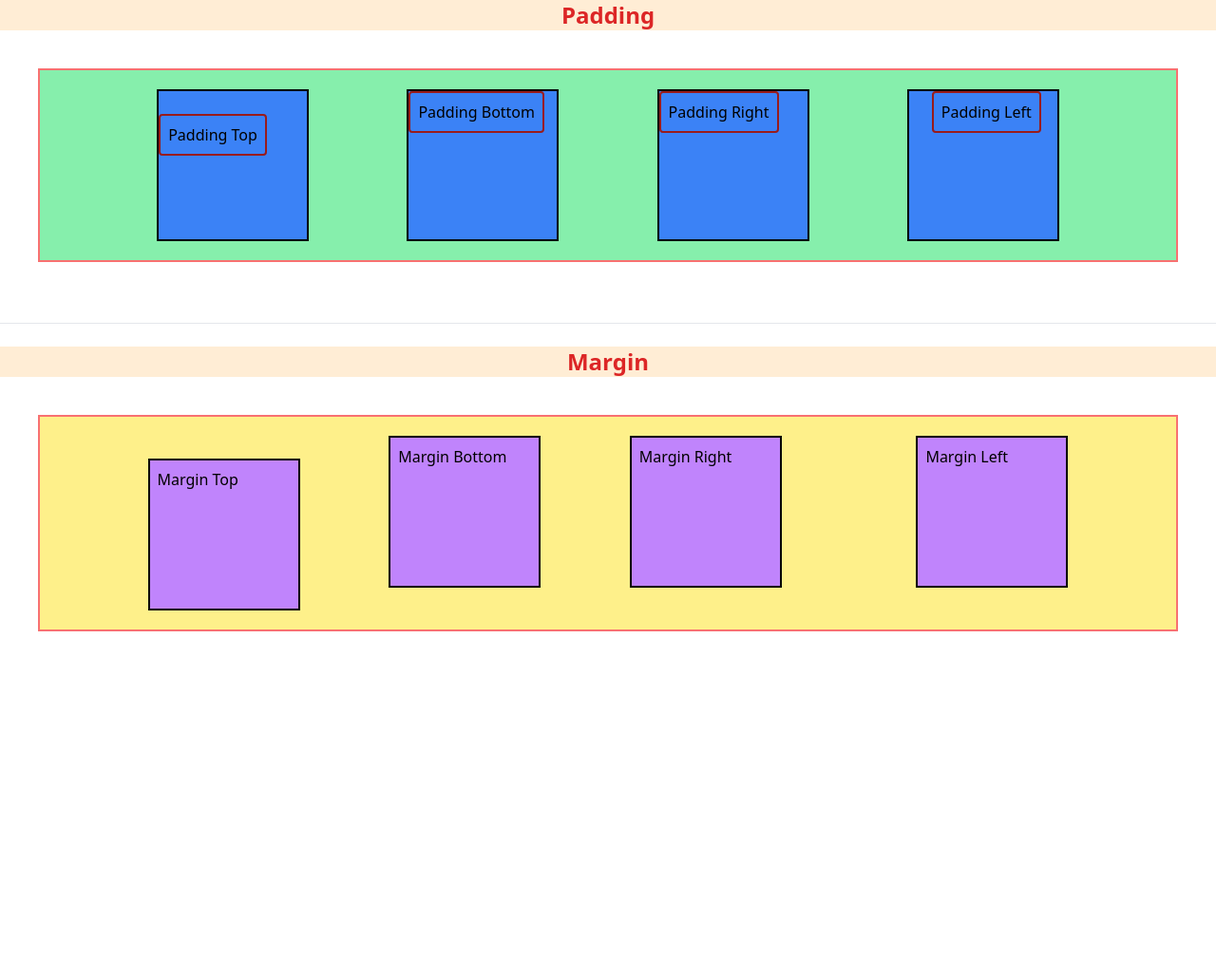
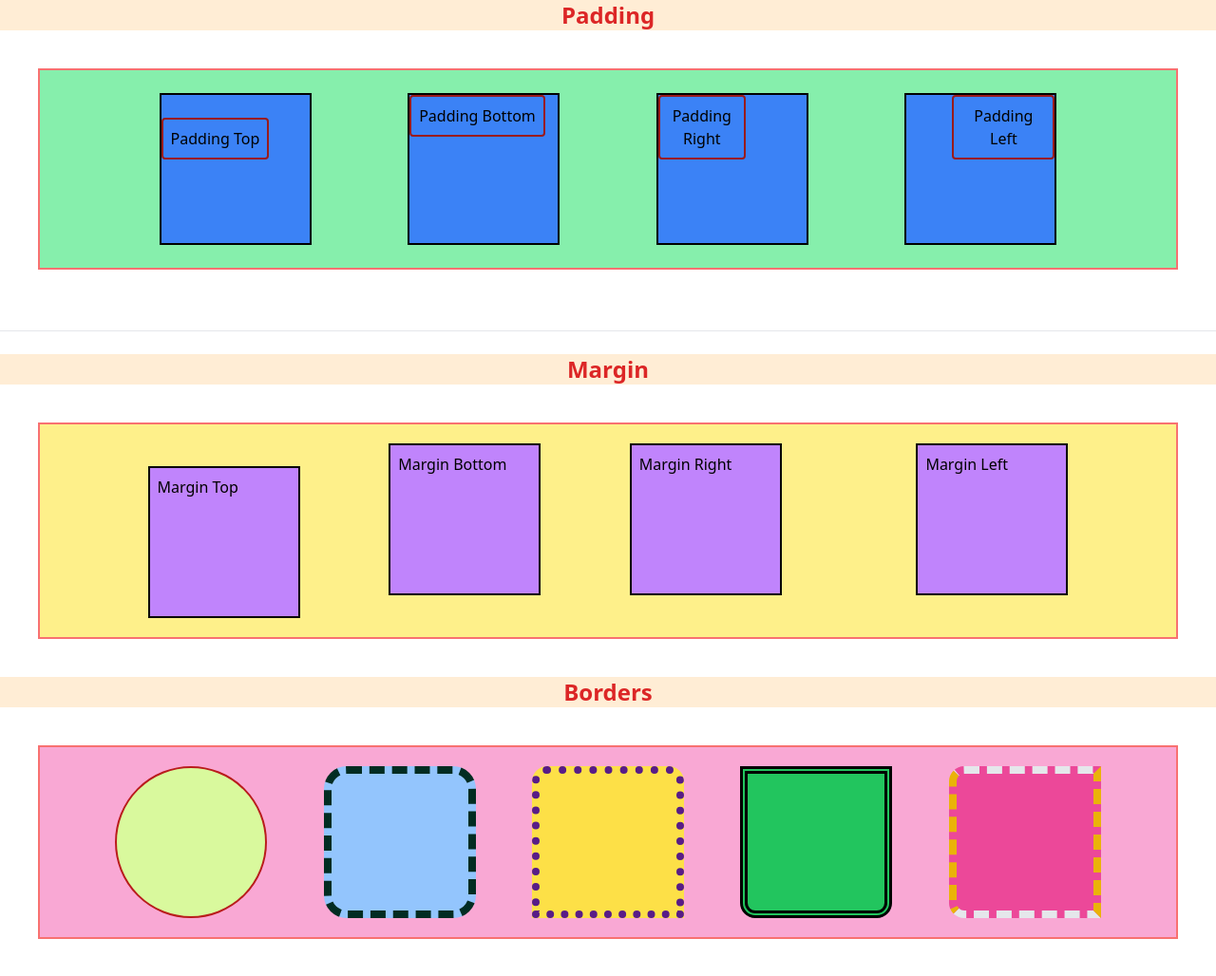
Before and after one commit to vijaydankhara/Tailwind_CSS, a website: page L3-Class/src/practice.html in a window 1280 px wide. Shown: the whole page at 95% size. Before the commit the page ends 800 px from the top, so only its background shows below. Drawn offline with Linux system fonts and the light colour scheme.

Commit message:
13-06-2024

```diff
--- a/L3-Class/src/practice.html
+++ b/L3-Class/src/practice.html
@@ -7,17 +7,17 @@
 </head>
 <body>
     <h1 class="bg-orange-100 text-center text-2xl text-red-600 font-bold">Padding</h1>
-    <div class="border-2 border-red-400  bg-green-300 flex justify-evenly m-10 p-5">
+    <div class="border-2 border-red-400  bg-green-300 flex justify-evenly m-10 p-6">
     <div class="h-40 w-40 border-2 border-black bg-blue-500 pt-6">
         <button class="border-2 border-red-800 text-center rounded p-2">Padding Top</button>
     </div>
-    <div class="h-40 w-40 border-2 border-black bg-blue-500 pb-6">
+    <div class="h-40 w-40 border-2 border-black bg-blue-500 pb-8">
         <button class="border-2 border-red-800 text-center rounded p-2">Padding Bottom</button>
     </div>
-    <div class="h-40 w-40 border-2 border-black bg-blue-500 pr-6">
+    <div class="h-40 w-40 border-2 border-black bg-blue-500 pr-16">
         <button class="border-2 border-red-800 text-center rounded p-2">Padding Right</button>
     </div>
-    <div class="h-40 w-40 border-2 border-black bg-blue-500 pl-6">
+    <div class="h-40 w-40 border-2 border-black bg-blue-500 pl-12">
         <button class="border-2 border-red-800 text-center rounded p-2">Padding Left</button>
     </div>
     </div>
@@ -41,5 +41,15 @@
     </div>
     </div>
 
+
+    <!-- Borders -->
+    <h1 class="bg-orange-100 text-center text-2xl text-red-600 font-bold">Borders</h1>
+    <div class="border-2 border-red-400  bg-pink-300 flex justify-evenly m-10 p-5 text-center">
+        <div class="rounded-full  bg-lime-200 h-40 w-40 border-2 border-solid border-red-700"></div>
+        <div class="rounded-3xl  bg-blue-300  h-40 w-40 border-8 border-dashed border-emerald-950"></div>
+        <div class="rounded-t-2xl bg-yellow-300 h-40 w-40 border-8 border-dotted border-purple-900"></div>
+        <div class="rounded-b-2xl bg-green-500 h-40 w-40 border-8 border-double border-black"></div>
+        <div class="rounded-l-2xl bg-pink-500 h-40 w-40 border-8 border-dashed border-x-yellow-500"></div>
+    </div>
 </body>
 </html>
```
Also changed, not shown: Components/src/demo12.html (added, +51 -0 lines), Components/src/assets/d-12.jpeg (renamed from Components/src/assets/photo-1498050108023-c5249f4df085.jpeg), Components/src/output.css, L3-Class/src/output.css.
